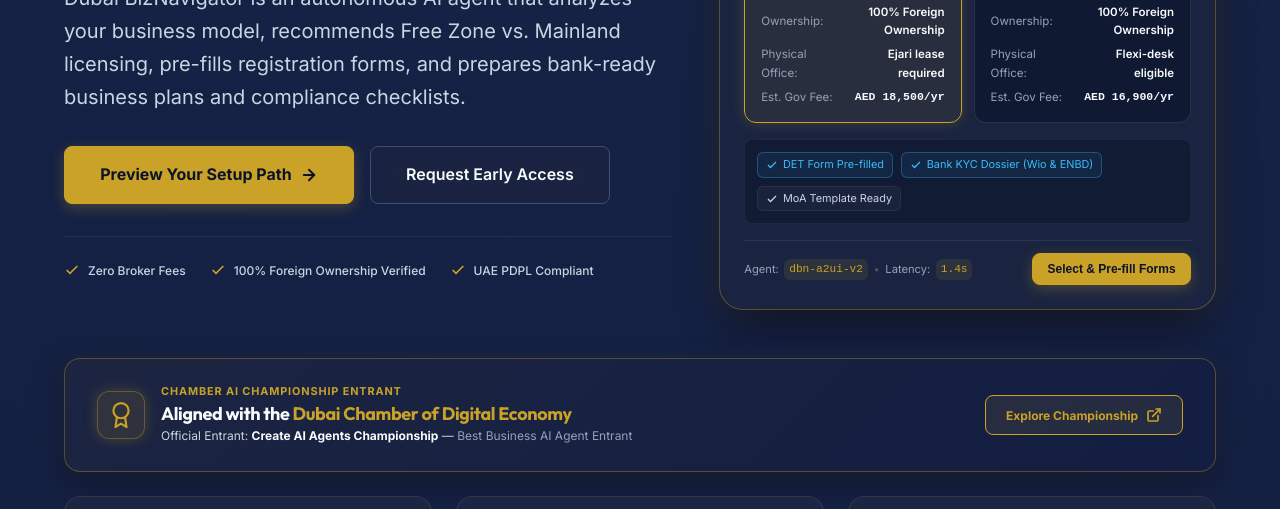
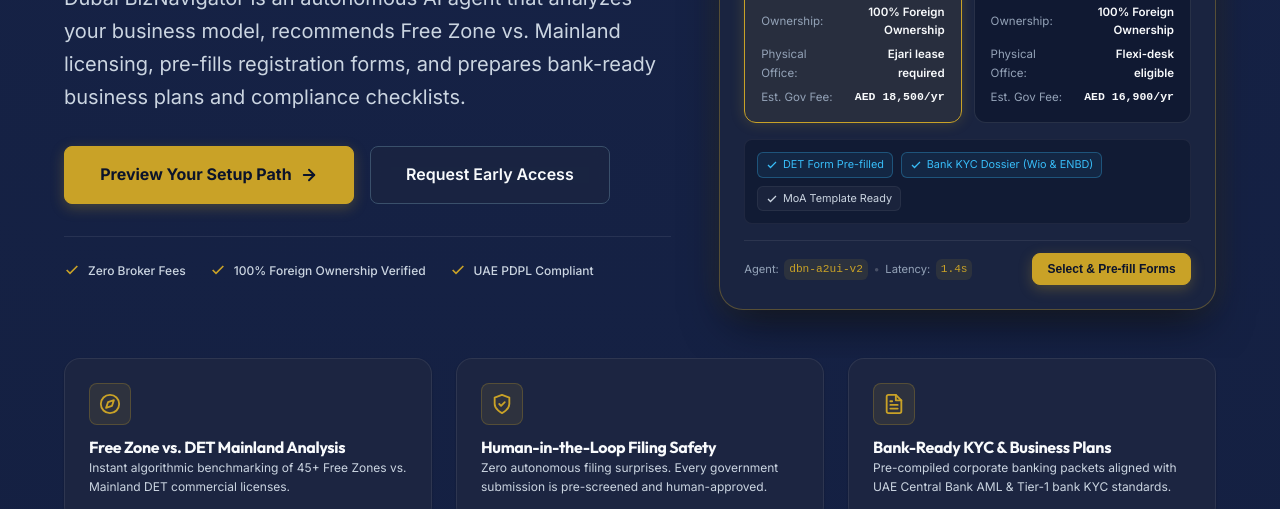
Before and after one commit to HealthInnovators/Dubai-BizNavigator, a website built with Vite: page marketing-site/index.html in a window 1280 px wide. Shown: the part 438-947 px from the top of the page. Built offline with nearby package versions, Linux system fonts and the light colour scheme.

Commit message:
refactor(marketing-site): remove Chamber AI Championship alignment banner from landing page

```diff
--- a/marketing-site/index.html
+++ b/marketing-site/index.html
@@ -18,7 +18,7 @@
     />
     <meta
       name="keywords"
-      content="Dubai business setup, UAE company formation, Free Zone vs Mainland, DMCC, IFZA, DIFC, DED Instant Licence, UAE corporate tax, Dubai trade license, Dubai Chamber Create AI Agents, bank KYC Dubai"
+      content="Dubai business setup, UAE company formation, Free Zone vs Mainland, DMCC, IFZA, DIFC, DED Instant Licence, UAE corporate tax, Dubai trade license, bank KYC Dubai"
     />
     <meta name="author" content="Dubai BizNavigator" />
     <link rel="canonical" href="https://dubaibiznavigator.ae/" />
--- a/marketing-site/src/components/footer.js
+++ b/marketing-site/src/components/footer.js
@@ -29,9 +29,6 @@ export function renderFooter() {
             <p>
               Autonomous business setup copilot, AI jurisdiction optimizer, and bank-ready preparation engine for founders expanding to the United Arab Emirates.
             </p>
-            <div class="footer-competition-badge">
-              <span>🏆 Official Entrant: Dubai Chamber Create AI Agents Championship</span>
-            </div>
           </div>
 
           <!-- Official Dubai Government & Authority Resources -->
--- a/marketing-site/src/components/trustStrip.js
+++ b/marketing-site/src/components/trustStrip.js
@@ -1,55 +1,16 @@
 /**
- * Trust & Competition Strip Component
- * Highlights alignment with the Dubai Chamber of Digital Economy AI Championship
- * and presents 3 core value/metric callouts.
+ * Trust Strip Component
+ * Presents 3 core value/metric callouts highlighting autonomous AI capabilities.
  */
 
 import { siteConfig } from '../data/content.js';
 
 export function renderTrustStrip() {
-  const { chamberCompetition, callouts } = siteConfig.trustStrip;
+  const { callouts } = siteConfig.trustStrip;
 
   return `
-    <section class="trust-strip-section" id="trust-strip" aria-label="Trust and Competition Alignment">
+    <section class="trust-strip-section" id="trust-strip" aria-label="Core Capabilities">
       <div class="container">
-        <!-- Chamber Competition Alignment Banner -->
-        <div class="chamber-alignment-card">
-          <div class="chamber-crest-col">
-            <div class="chamber-icon" aria-hidden="true">
-              <svg viewBox="0 0 24 24" fill="none" stroke="currentColor" stroke-width="2">
-                <circle cx="12" cy="8" r="7"></circle>
-                <polyline points="8.21 13.89 7 23 12 20 17 23 15.79 13.88"></polyline>
-              </svg>
-            </div>
-            <div class="chamber-text-content">
-              <div class="chamber-badge">${chamberCompetition.badgeText}</div>
-              <h3 class="chamber-title">
-                Aligned with the <span>${chamberCompetition.title}</span>
-              </h3>
-              <p class="chamber-subtitle">
-                Official Entrant: <strong>${chamberCompetition.initiative}</strong> &mdash; <em>${chamberCompetition.category}</em>
-              </p>
-            </div>
-          </div>
-
-          <div class="chamber-action-col">
-            <a
-              href="${chamberCompetition.url}"
-              target="_blank"
-              rel="noopener noreferrer"
-              class="chamber-link-btn"
-              aria-label="View Dubai Chamber of Digital Economy Create AI Agents Championship (opens in new tab)"
-            >
-              <span>Explore Championship</span>
-              <svg width="16" height="16" viewBox="0 0 24 24" fill="none" stroke="currentColor" stroke-width="2.5" stroke-linecap="round" stroke-linejoin="round">
-                <path d="M18 13v6a2 2 0 0 1-2 2H5a2 2 0 0 1-2-2V8a2 2 0 0 1 2-2h6"></path>
-                <polyline points="15 3 21 3 21 9"></polyline>
-                <line x1="10" y1="14" x2="21" y2="3"></line>
-              </svg>
-            </a>
-          </div>
-        </div>
-
         <!-- 3 Concise Metric/Value Callouts -->
         <div class="value-callouts-grid" role="region" aria-label="Core AI Capabilities">
           ${callouts
--- a/marketing-site/src/data/content.js
+++ b/marketing-site/src/data/content.js
@@ -47,13 +47,6 @@ export const siteConfig = {
     }
   },
   trustStrip: {
-    chamberCompetition: {
-      title: "Dubai Chamber of Digital Economy",
-      initiative: "Create AI Agents Championship",
-      category: "Best Business AI Agent Entrant",
-      url: "https://www.dubaichamberdigital.com/en/create-ai-agents",
-      badgeText: "Chamber AI Championship Entrant"
-    },
     callouts: [
       {
         title: "Free Zone vs. DET Mainland Analysis",
```
